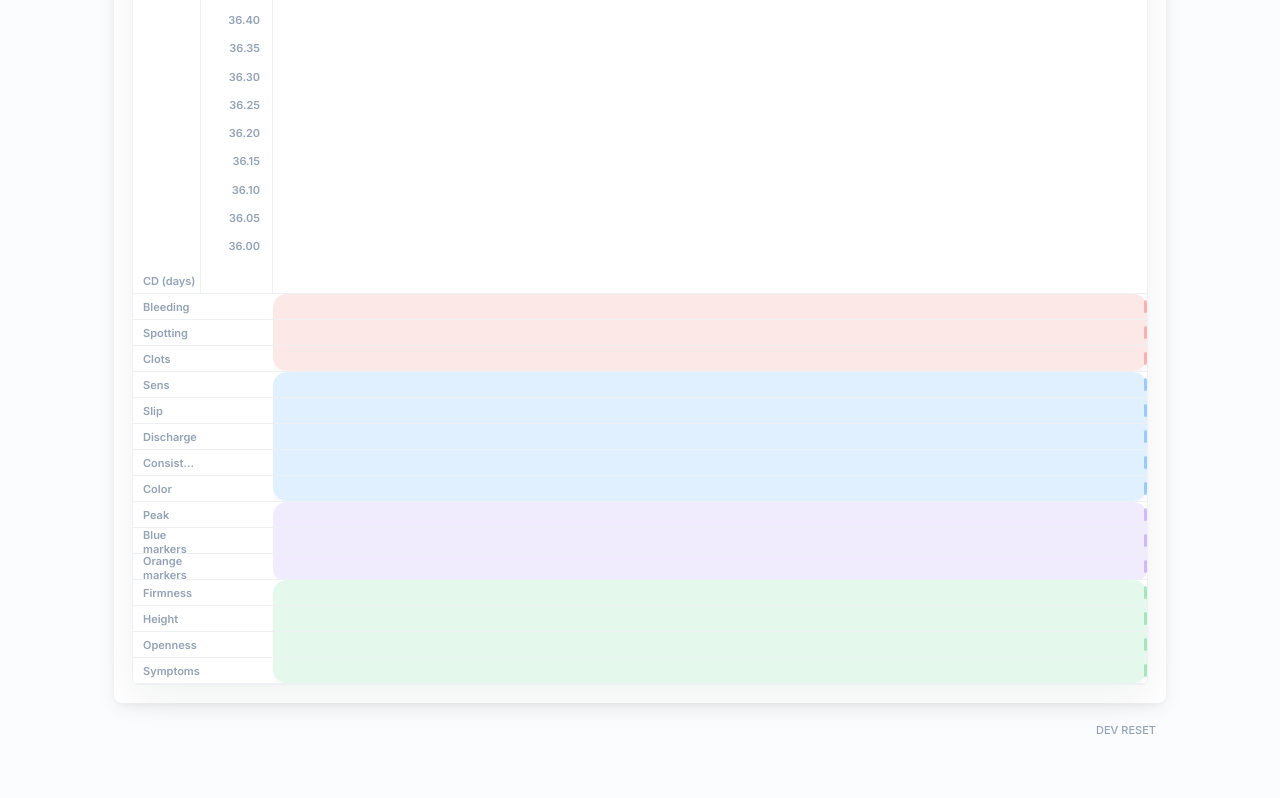
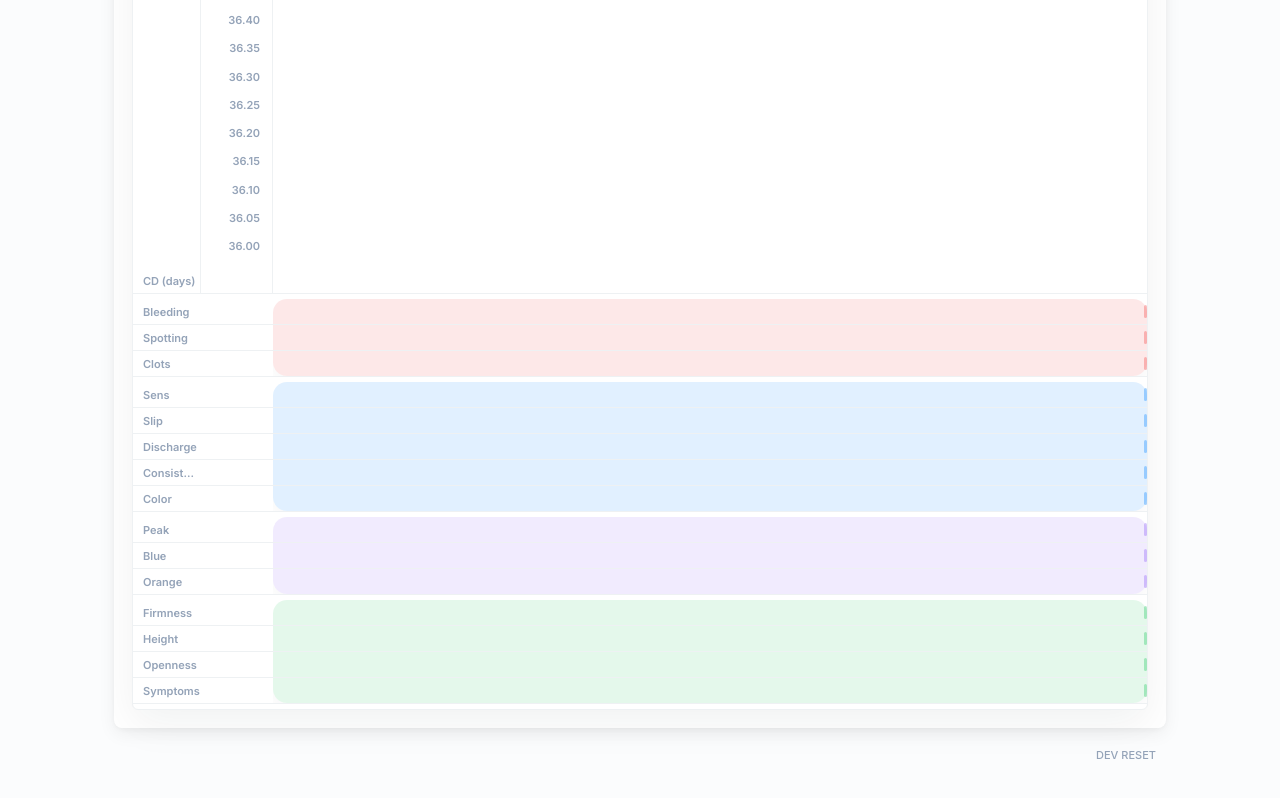
Before and after one commit to hubnerpatrik/cycle-app, a website built with Vite: page index.html in a window 1280 px wide. Shown: the part 1509-2307 px from the top of the page. Built offline with nearby package versions, Linux system fonts and the light colour scheme.

Commit message:
-final touch-ups
-little things in UI

```diff
--- a/chart.js
+++ b/chart.js
@@ -191,7 +191,7 @@ export function drawTemperaturePoints(ctx, columns) {
     if (col.isPeak) {
       ctx.beginPath();
       ctx.arc(col.centerX, markerY, 7, 0, Math.PI * 2);
-      ctx.strokeStyle = "rgba(37,99,235,0.65)";
+      ctx.strokeStyle = "rgba(22,163,74,0.75)";
       ctx.lineWidth = 2;
       ctx.stroke();
     }
--- a/playful.css
+++ b/playful.css
@@ -253,15 +253,28 @@ select:focus,
   border-bottom: 0;
 }
 
+.map-row-group-start {
+  margin-top: 5px;
+}
+
 .map-row-group-start .map-cells {
   border-top-left-radius: 14px;
   border-top-right-radius: 14px;
+}
+
+.map-row-group-end {
+  margin-bottom: 5px;
 }
 
 .map-row-group-end .map-cells {
   border-bottom-left-radius: 14px;
   border-bottom-right-radius: 14px;
   box-shadow: 0 6px 16px rgba(22, 32, 41, 0.04);
+}
+
+.map-row-group-single {
+  margin-top: 5px;
+  margin-bottom: 5px;
 }
 
 .map-row-group-single .map-cells {
--- a/ui.js
+++ b/ui.js
@@ -238,12 +238,12 @@ export function renderMapRows(columns, selectColumn, hoverColumn, clearHover) {
     { id: "consistencyRow", label: "Consist...", group: "blue", render: (col, sel) => makeAccentCell(CONSISTENCY_LABELS[col.consistency] || "", sel, "blue") },
     { id: "colorRow", label: "Color", group: "blue", render: (col, sel) => makeAccentCell(COLOR_LABELS[col.color] || "", sel, "blue") },
     { id: "peakRow", label: "Peak", group: "purple", render: (col, sel) => makeAccentCell(col.isPeak ? "✓" : "", sel, "purple") },
-    { id: "blueMarkerRow", label: "Blue markers", group: "purple", render: (col, sel) => {
+    { id: "blueMarkerRow", label: "Blue", group: "purple", render: (col, sel) => {
       const markerColor = normalizeMarkerColor(col.markerColor);
       const marker = col.marker && markerColor === "blue" ? col.marker : "";
       return makeAccentCell(marker, sel, "purple", marker ? "marker-blue" : "");
     } },
-    { id: "orangeMarkerRow", label: "Orange markers", group: "purple", render: (col, sel) => {
+    { id: "orangeMarkerRow", label: "Orange", group: "purple", render: (col, sel) => {
       const markerColor = normalizeMarkerColor(col.markerColor);
       const marker = col.marker && markerColor === "orange" ? col.marker : "";
       return makeAccentCell(marker, sel, "purple", marker ? "marker-orange" : "");
```
